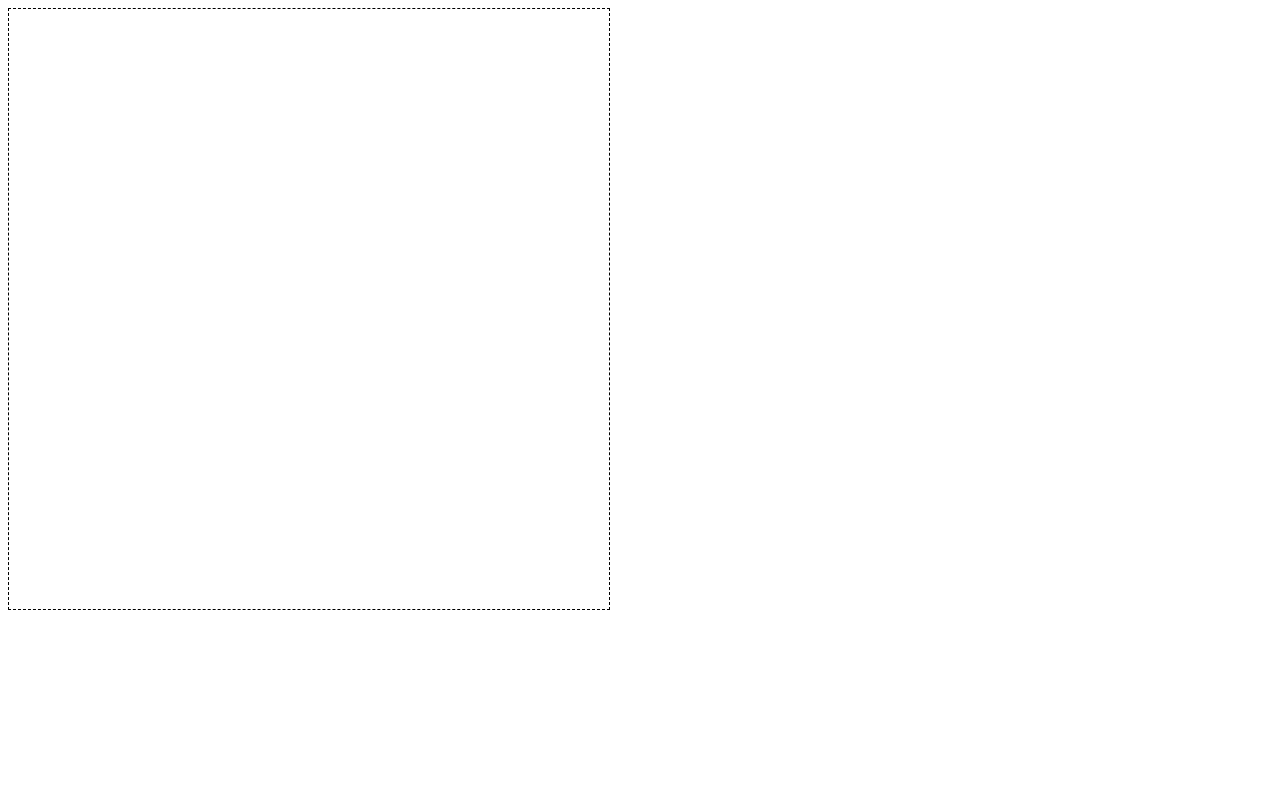
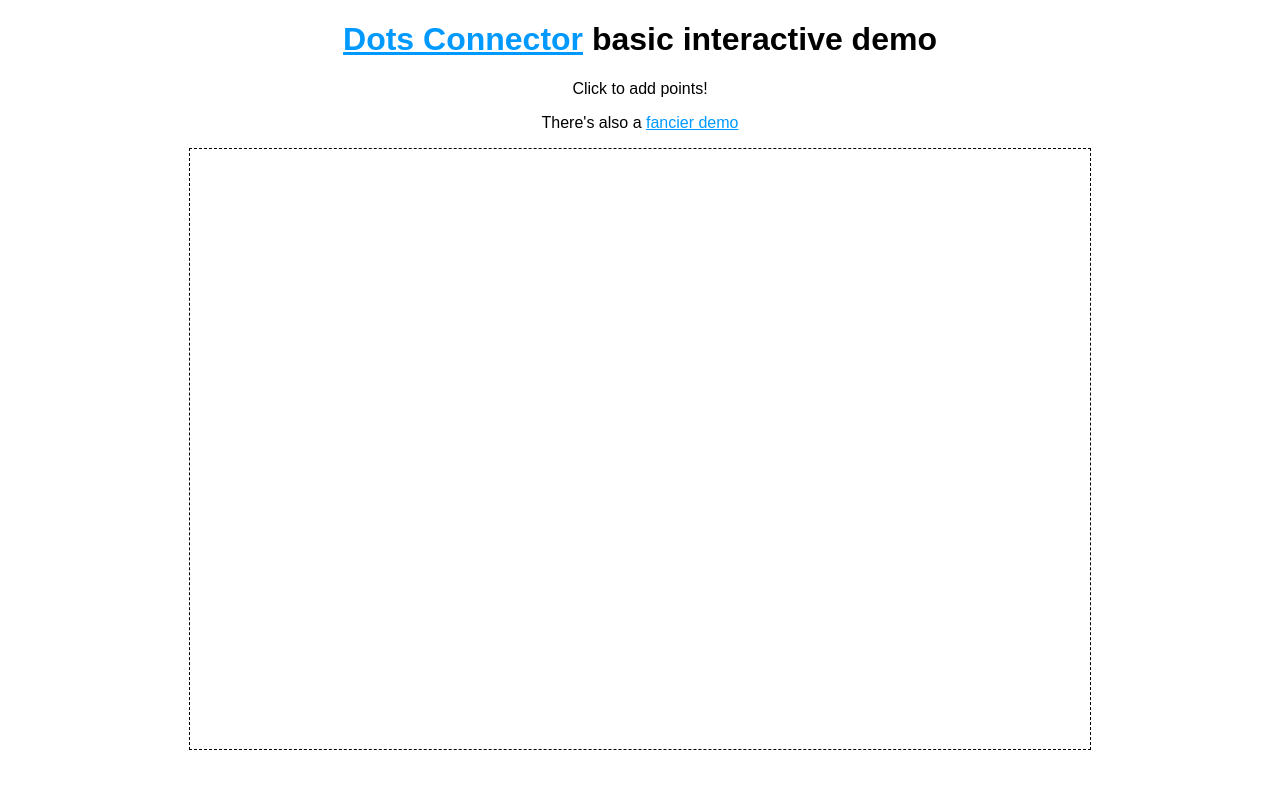
Before and after one commit to stnguyen/dots-connector, a website: page index-basic.html in a window 1280 px wide. Drawn offline with Linux system fonts and the light colour scheme.

Commit message:
Update demo

```diff
--- a/index-basic.html
+++ b/index-basic.html
@@ -4,12 +4,24 @@
   <meta charset="UTF-8">
   <meta name="viewport" content="width=device-width, initial-scale=1.0">
   <title>Dots Connector Demo</title>
-  <script src="./lib/index.js"></script>
+  <style>
+    body { margin: 0; text-align: center; font-family: sans-serif; }
+    canvas { border: 1px solid #ccc; position: relative; }
+    a, a:visited { color: #09f }
+  </style>
+</head>
+<body>
+  <h1><a href="https://github.com/stnguyen/dots-connector">Dots Connector</a> basic interactive demo</h1>
+  <p>Click to add points!</p>
+  <p>There's also a <a href="./index.html">fancier demo</a></p>
+  <canvas id="demo-canvas" style="border: 1px dashed" width="900" height="600"></canvas>
+  <script src="https://unpkg.com/dots-connector/umd/dots-connector.min.js"></script>
   <script>
-    function init() {
     const canvas = document.getElementById("demo-canvas");
     const ctx = canvas.getContext("2d");
     ctx.font = "10px Arial";
+    ctx.lineJoin = 'round';
+    ctx.lineCap = 'round';
     ctx.textAlign = "center";
     const width = canvas.width;
     const height = canvas.height;
@@ -41,6 +53,8 @@
           (points[i0] + points[i1] + points[i2]) / 3,
           (points[i0 + 1] + points[i1 + 1] + points[i2 + 1]) / 3 - 4);
       }
+      ctx.strokeStyle = 'rgba(0,200,0,1)';
+      ctx.lineWidth = 0.5;
       ctx.stroke();
 
       // Draw vertices
@@ -51,10 +65,6 @@
         ctx.fillText('' + i/2, points[i], points[i + 1] + 4);
       }
     })
-    }
   </script>
 </head>
-<body onload="init()">
-  <canvas id="demo-canvas" style="border: 1px dashed" width="600" height="600"></canvas>
-</body>
 </html>
```
Also changed, not shown: index.html (+9 -1 lines). Lines whose indentation alone changed are shown as unchanged.
